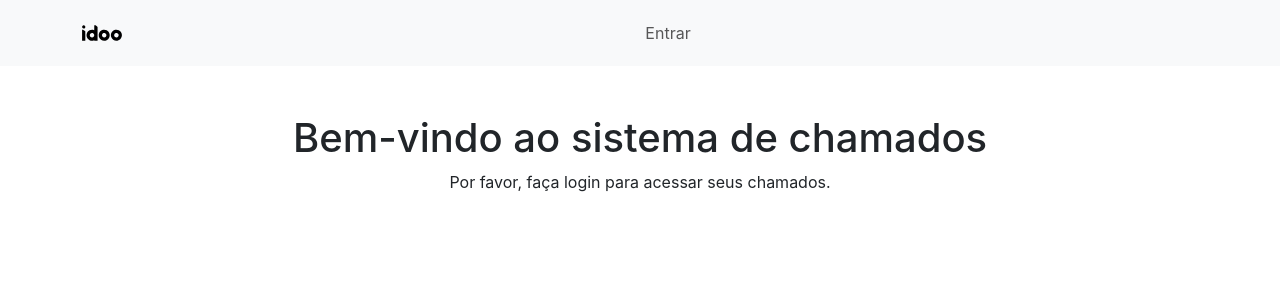
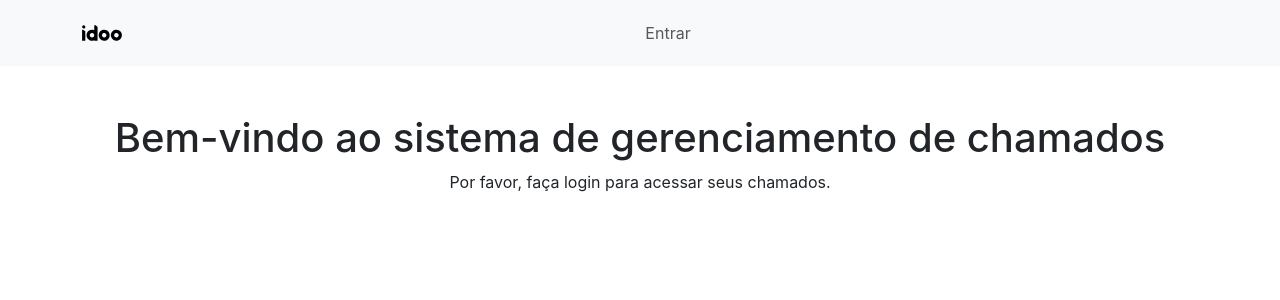
Before and after one commit to aCandidoP/svd-front, a React (Create React App) app: page / in a window 1280 px wide. Shown: the top 300 px of the page. Built offline with nearby package versions, Linux system fonts and the light colour scheme.

Commit message:
fix: correcao da page home

```diff
--- a/src/pages/Home/index.jsx
+++ b/src/pages/Home/index.jsx
@@ -22,7 +22,7 @@
         <DashboardChamados />
       ) : (
         <div className="text-center mt-5">
-          <h1>Bem-vindo ao sistema de chamados</h1>
+          <h1>Bem-vindo ao sistema de gerenciamento de chamados</h1>
           <p>Por favor, faça login para acessar seus chamados.</p>
         </div>
       )}
```
